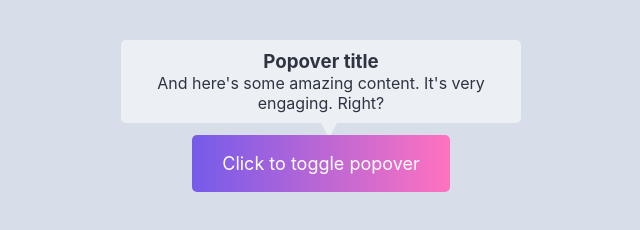
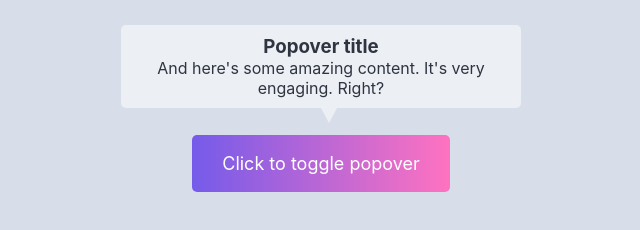
Before and after one commit to arbprog/ahj-forms, a website built with webpack: page src/index.html in a window 1280 px wide. Both pictures are taken after a click on the link "Click to toggle popover". Shown: the whole page, without its empty margins (319-959 px from the left). Built offline with nearby package versions, Linux system fonts and the light colour scheme.

Commit message:
popover changed

```diff
--- a/src/js/button.js
+++ b/src/js/button.js
@@ -17,8 +17,8 @@ class Button {
   click() {
     const btn = document.querySelector('.btn');
     btn.addEventListener('click', (evt) => {
-      // evt.preventDefault();
-      const x = evt.target.clientX - evt.target.offsetTop;
+      evt.preventDefault();
+      const x = evt.clientX - evt.target.offsetTop;
       const y = evt.clientY - evt.target.offsetLeft;
 
       const ripple = document.createElement('span');
--- a/src/styles/popover.css
+++ b/src/styles/popover.css
@@ -2,7 +2,7 @@
     display: none;
     position: absolute;
 
-    top: -60px;
+    top: -75px;
 
     color: #2E3440;
     border-radius: 5px;
```
